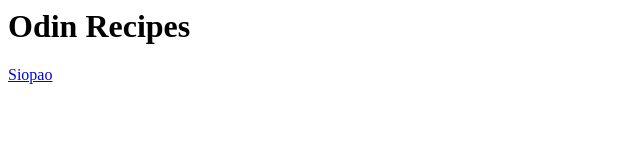
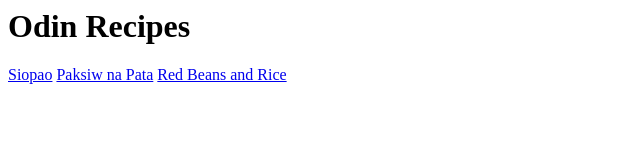
Before and after one commit to btashawn/odin-recipes, a plain HTML site: page index.html in a window 1280 px wide. Shown: the whole page, without its empty margins (0-640 px from the left). Drawn offline with Linux system fonts and the light colour scheme.

Commit message:
Update Index

```diff
--- a/index.html
+++ b/index.html
@@ -1,2 +1,4 @@
 <h1>Odin Recipes</h1>
 <a href="recipes/siopao.html">Siopao</a>
+<a href="recipes/paksiw.html">Paksiw na Pata</a>
+<a href="recipes/redbeans.html">Red Beans and Rice</a>
```
